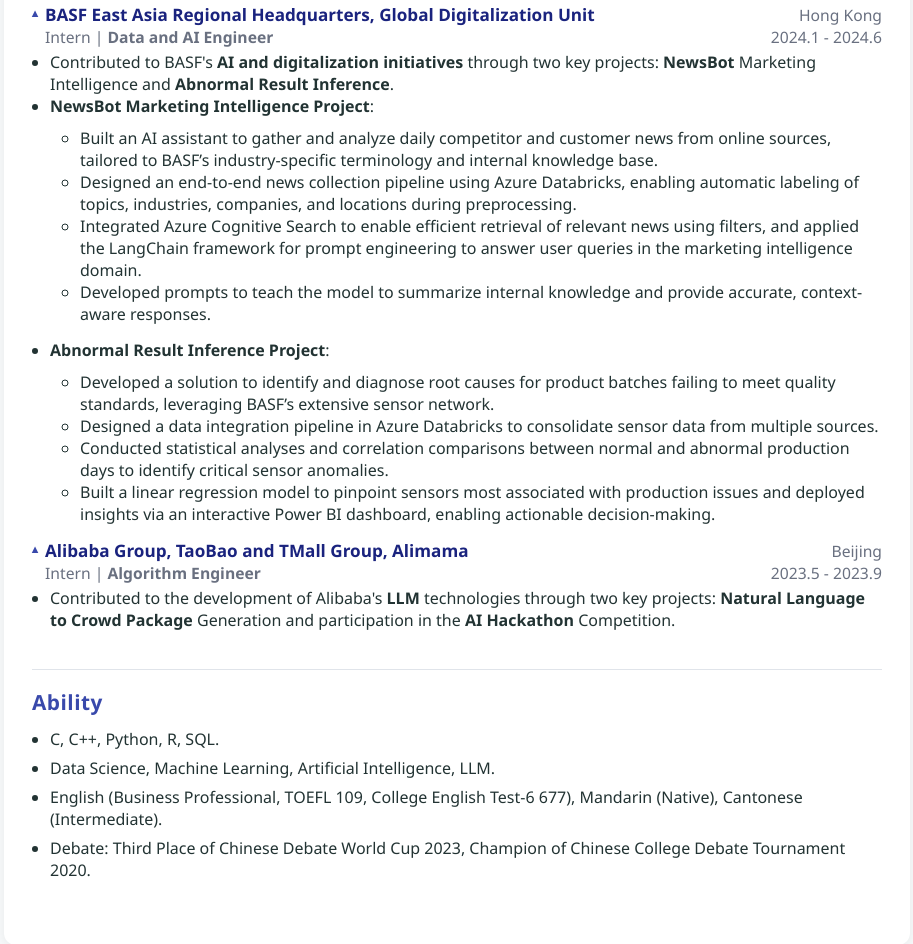
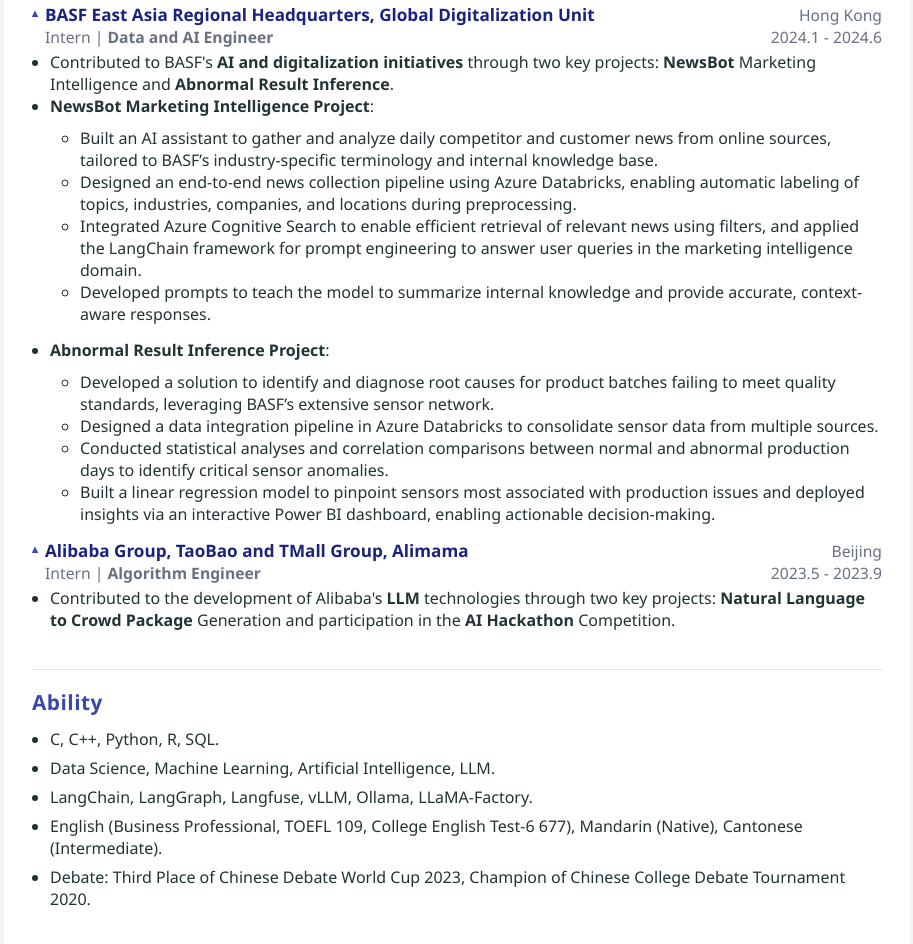
Before and after one commit to Panegyric0926/curriculum-vitae, a plain HTML site: page index.html in a window 1280 px wide. Shown: the part 3310-4254 px from the top of the page, without its empty margins (183-1096 px from the left). Drawn offline with Linux system fonts and the light colour scheme.

Commit message:
add new ability

```diff
--- a/index.html
+++ b/index.html
@@ -517,6 +517,7 @@
       <ul class="cv-ability-list">
         <li>C, C++, Python, R, SQL.</li>
         <li>Data Science, Machine Learning, Artificial Intelligence, LLM.</li>
+        <li>LangChain, LangGraph, Langfuse, vLLM, Ollama, LLaMA-Factory.</li>
         <li>English (Business Professional, TOEFL 109, College English Test-6 677), Mandarin (Native), Cantonese (Intermediate).</li>
         <li>Debate: Third Place of Chinese Debate World Cup 2023, Champion of Chinese College Debate Tournament 2020.</li>
       </ul>
```
